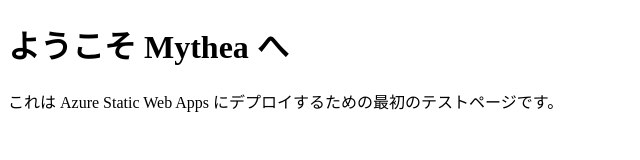
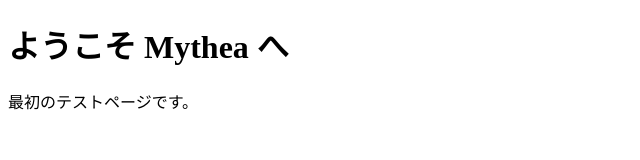
Before and after one commit to mythea-tea/my-static-web-app, a plain HTML site: page index.html in a window 1280 px wide. Shown: the whole page, without its empty margins (0-640 px from the left). Drawn offline with Linux system fonts and the light colour scheme.

Commit message:
Update index.html

```diff
--- a/index.html
+++ b/index.html
@@ -6,6 +6,6 @@
 </head>
 <body>
   <h1>ようこそ Mythea へ</h1>
-  <p>これは Azure Static Web Apps にデプロイするための最初のテストページです。</p>
+  <p>最初のテストページです。</p>
 </body>
 </html>
```
